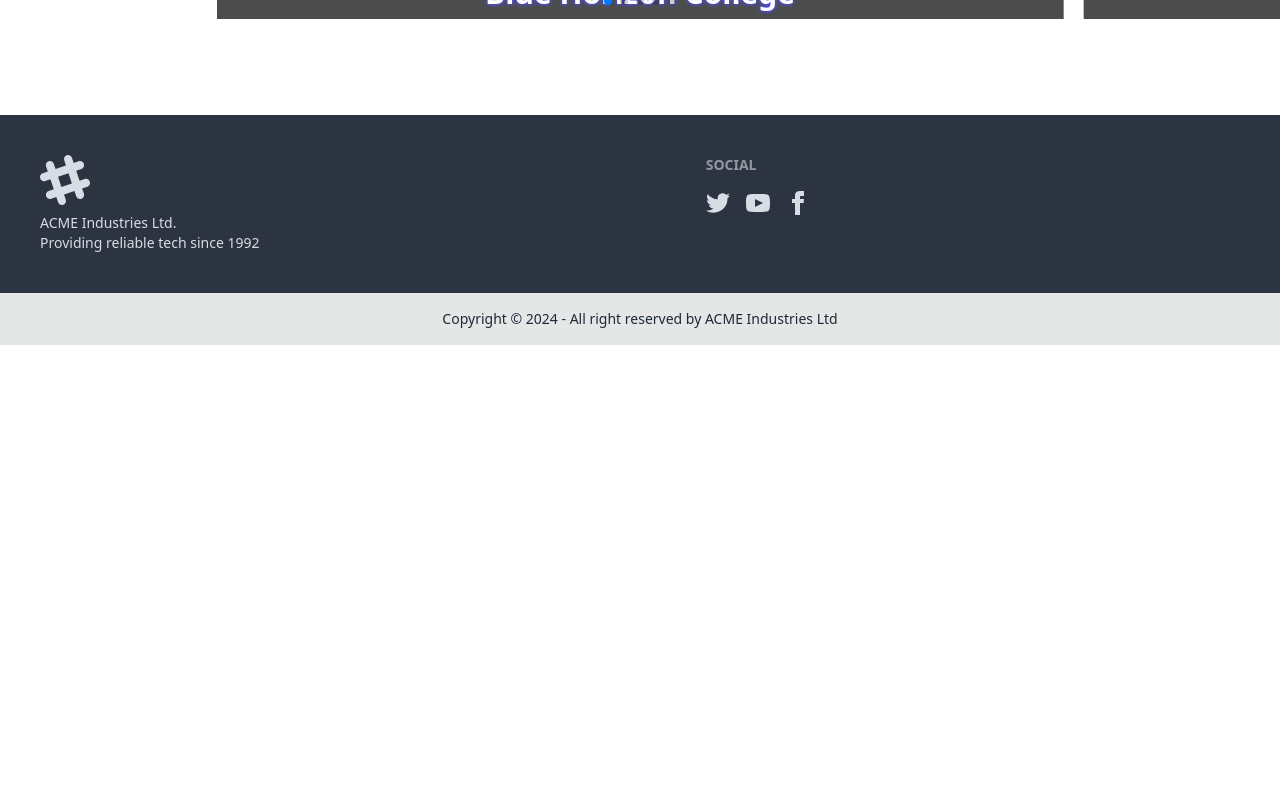
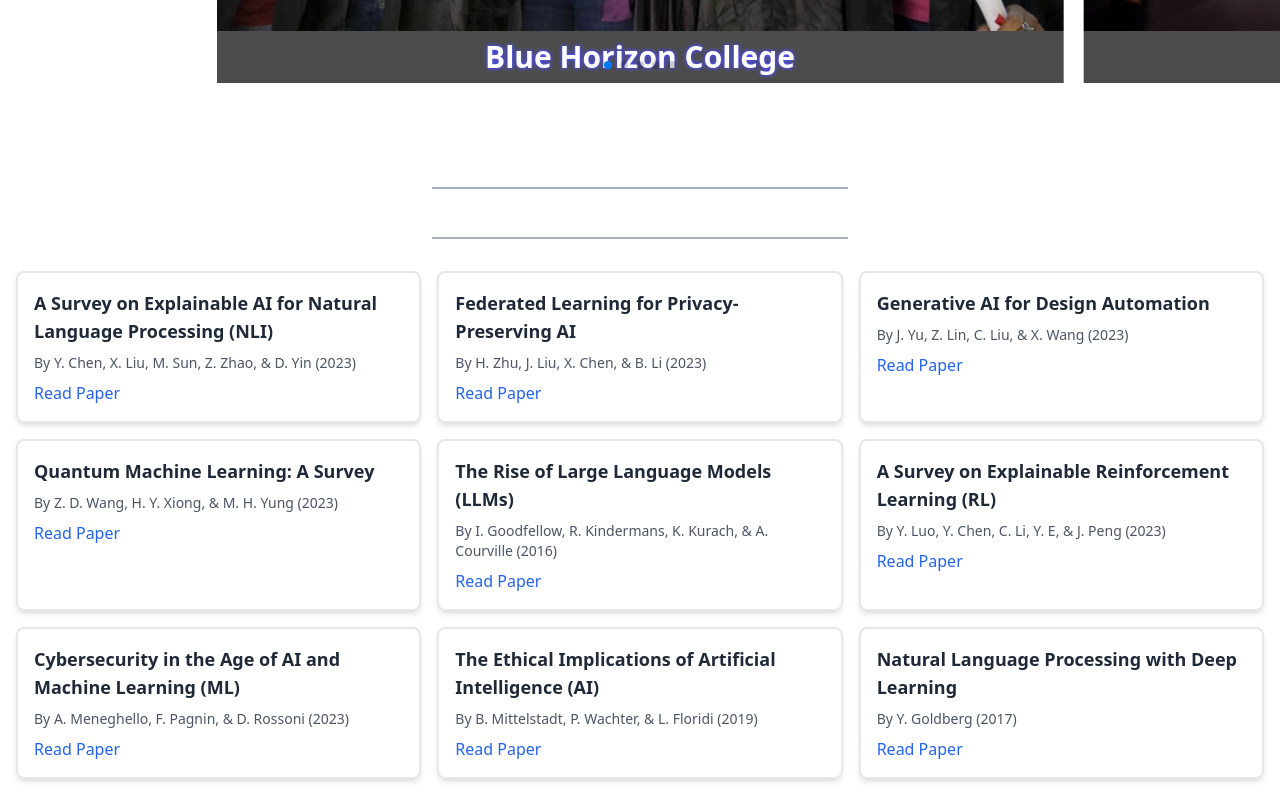
Before and after one commit to mosheurpau/College-booking-client, a React (Vite) app: page / in a window 1280 px wide. Shown: the part 1300-2100 px from the top of the page. Before the commit the page ends 1645 px from the top, so only its background shows below. Built offline with nearby package versions, Linux system fonts and the light colour scheme.

Commit message:
added research paper section

```diff
--- a/src/components/Sectiontitle/Sectiontitle.jsx
+++ b/src/components/Sectiontitle/Sectiontitle.jsx
@@ -1,6 +1,6 @@
 const Sectiontitle = ({ heading }) => {
   return (
-    <div className="text-center my-8 border-y-2 border-[#A6ADBB] py-2 text-white w-3/12 mx-auto">
+    <div className="text-center my-8 border-y-2 border-[#A6ADBB] py-2 text-white w-4/12 mx-auto">
       <h2 className="text-2xl">{heading}</h2>
     </div>
   );
--- a/src/pages/Home/Gallery/Gallery.jsx
+++ b/src/pages/Home/Gallery/Gallery.jsx
@@ -16,7 +16,7 @@ import Sectiontitle from "../../../components/Sectiontitle/Sectiontitle";
 
 const Gallery = () => {
   return (
-    <section>
+    <section className="mt-24">
       <Sectiontitle heading={"Graduates group pictures"}></Sectiontitle>
       <Swiper
         slidesPerView={1.5}
@@ -26,7 +26,7 @@ const Gallery = () => {
           clickable: true,
         }}
         modules={[Pagination]}
-        className="mySwiper mb-24"
+        className="mySwiper mb-10"
       >
         <SwiperSlide>
           <img src={slide1} alt="" />
--- a/src/pages/Home/Home/Home.jsx
+++ b/src/pages/Home/Home/Home.jsx
@@ -1,11 +1,13 @@
 import Banner from "../Banner/Banner";
 import Gallery from "../Gallery/Gallery";
+import ResearchSection from "../ResearchSection/ResearchSection";
 
 const Home = () => {
   return (
     <div>
       <Banner></Banner>
       <Gallery></Gallery>
+      <ResearchSection></ResearchSection>
     </div>
   );
 };
--- /dev/null
+++ b/src/pages/Home/ResearchSection/ResearchSection.jsx
@@ -0,0 +1,78 @@
+import Sectiontitle from "../../../components/Sectiontitle/Sectiontitle";
+
+const ResearchSection = () => {
+  // Sample data of research paper links
+  const researchPapers = [
+    {
+      title: "A Survey on Explainable AI for Natural Language Processing (NLI)",
+      author: "Y. Chen, X. Liu, M. Sun, Z. Zhao, & D. Yin (2023)",
+      link: "https://arxiv.org/abs/2010.00711",
+    },
+    {
+      title: "Federated Learning for Privacy-Preserving AI",
+      author: "H. Zhu, J. Liu, X. Chen, & B. Li (2023)",
+      link: "https://www.researchgate.net/publication/347577077_Federated_learning_for_privacy-preserving_AI",
+    },
+    {
+      title: "Generative AI for Design Automation",
+      author: "J. Yu, Z. Lin, C. Liu, & X. Wang (2023)",
+      link: "https://arxiv.org/list/cs.LG/recent",
+    },
+    {
+      title: "Quantum Machine Learning: A Survey",
+      author: "Z. D. Wang, H. Y. Xiong, & M. H. Yung (2023)",
+      link: "https://ieeexplore.ieee.org/document/10059764/",
+    },
+    {
+      title: "The Rise of Large Language Models (LLMs)",
+      author: "I. Goodfellow, R. Kindermans, K. Kurach, & A. Courville (2016)",
+      link: "https://www.deeplearningbook.org/",
+    },
+    {
+      title: "A Survey on Explainable Reinforcement Learning (RL)",
+      author: "Y. Luo, Y. Chen, C. Li, Y. E, & J. Peng (2023)",
+      link: "https://arxiv.org/abs/2211.06665",
+    },
+    {
+      title: "Cybersecurity in the Age of AI and Machine Learning (ML)",
+      author: "A. Meneghello, F. Pagnin, & D. Rossoni (2023)",
+      link: "https://ieeexplore.ieee.org/document/9753967",
+    },
+    {
+      title: "The Ethical Implications of Artificial Intelligence (AI)",
+      author: "B. Mittelstadt, P. Wachter, & L. Floridi (2019)",
+      link: "https://www.researchgate.net/publication/368449936_The_Ethical_Implications_of_Artificial_Intelligence_AI_For_Meaningful_Work",
+    },
+    {
+      title: "Natural Language Processing with Deep Learning",
+      author: "Y. Goldberg (2017)",
+      link: "https://link.springer.com/book/10.1007/978-3-031-02165-7",
+    },
+  ];
+
+  return (
+    <section className="py-8">
+      <div className="container mx-auto px-4">
+        <Sectiontitle heading={"Recommended Research Papers"}></Sectiontitle>
+        <div className="grid grid-cols-1 md:grid-cols-2 lg:grid-cols-3 gap-4">
+          {researchPapers.map((paper, index) => (
+            <div key={index} className=" border-2 rounded-lg shadow-md p-4">
+              <h3 className="text-lg font-semibold mb-2">{paper.title}</h3>
+              <p className="text-sm text-gray-600 mb-2">By {paper.author}</p>
+              <a
+                href={paper.link}
+                className="text-blue-600 hover:underline"
+                target="_blank"
+                rel="noopener noreferrer"
+              >
+                Read Paper
+              </a>
+            </div>
+          ))}
+        </div>
+      </div>
+    </section>
+  );
+};
+
+export default ResearchSection;
```
